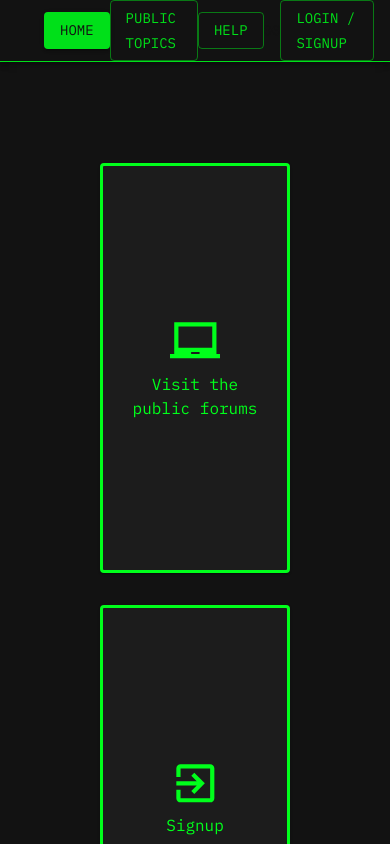
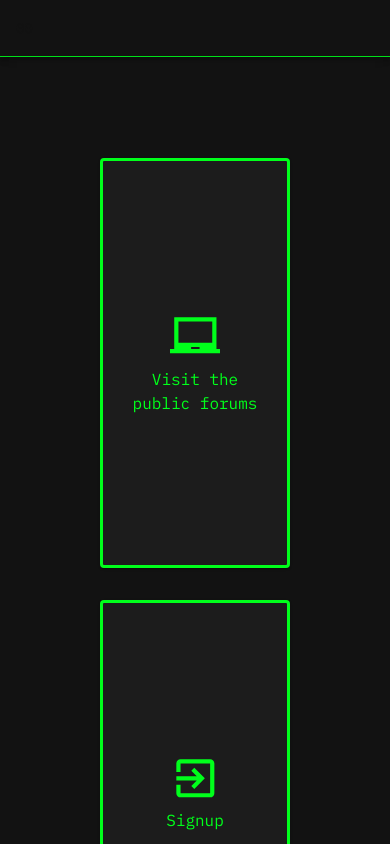
Before and after one commit to pwetherbee/cipherforums-backend, a React (Create React App) app in the folder client/: page / in a window 390 px wide. Shown: the top 844 px of the page. Built offline with nearby package versions, Linux system fonts and the light colour scheme; no server answers.

Commit message:
mobile window styling

```diff
--- a/client/src/components/MenuAppBar.js
+++ b/client/src/components/MenuAppBar.js
@@ -1,4 +1,5 @@
 import React from "react";
+import { useState } from "react";
 import { makeStyles } from "@material-ui/core/styles";
 import AppBar from "@material-ui/core/AppBar";
 import Toolbar from "@material-ui/core/Toolbar";
@@ -30,6 +31,11 @@ const useStyles = makeStyles((theme) => ({
 }));
 
 export default function MenuAppBar({ auth }) {
+  const { innerWidth, innerHeight } = window;
+  console.log("Window dimensions are:");
+  const [mobile, setMobile] = useState(innerWidth < 1000);
+  console.log(mobile);
+  console.log(innerWidth, innerHeight);
   const classes = useStyles();
   // const [auth, setAuth] = React.useState(true);
   const [anchorEl, setAnchorEl] = React.useState(null);
@@ -65,6 +71,7 @@ export default function MenuAppBar({ auth }) {
       </FormGroup> */}
       <AppBar position="static">
         <Toolbar className={classes.root}>
+          {!mobile && (
             <IconButton
               edge="start"
               className={classes.menuButton}
@@ -73,6 +80,8 @@ export default function MenuAppBar({ auth }) {
             >
               {/* <MenuIcon /> */}
             </IconButton>
+          )}
+          {mobile || (
             <Typography variant="h6" className={classes.title}>
               <Button
                 variant="contained"
@@ -84,6 +93,8 @@ export default function MenuAppBar({ auth }) {
               </Button>
               {/* <RouteLink to="/jskdfjsd">click me</RouteLink> */}
             </Typography>
+          )}
+          {mobile || (
             <Typography variant="h6" className={classes.title}>
               <Button
                 variant={btnStyle}
@@ -94,6 +105,8 @@ export default function MenuAppBar({ auth }) {
                 Public Topics
               </Button>
             </Typography>
+          )}
+          {mobile || (
             <Typography variant="h6" className={classes.title}>
               <Button
                 variant={btnStyle}
@@ -104,6 +117,8 @@ export default function MenuAppBar({ auth }) {
                 Help
               </Button>
             </Typography>
+          )}
+
           {auth.ok && (
             <RouteLink
               to={`/user/${auth.username}`}
@@ -177,7 +192,7 @@ export default function MenuAppBar({ auth }) {
               </Menu>
             </div>
           )}
-          {auth.ok || (
+          {mobile || auth.ok || (
             <Typography variant="h6" className={classes.title}>
               <Button
                 variant={btnStyle}
```
Lines whose indentation alone changed are shown as unchanged.
